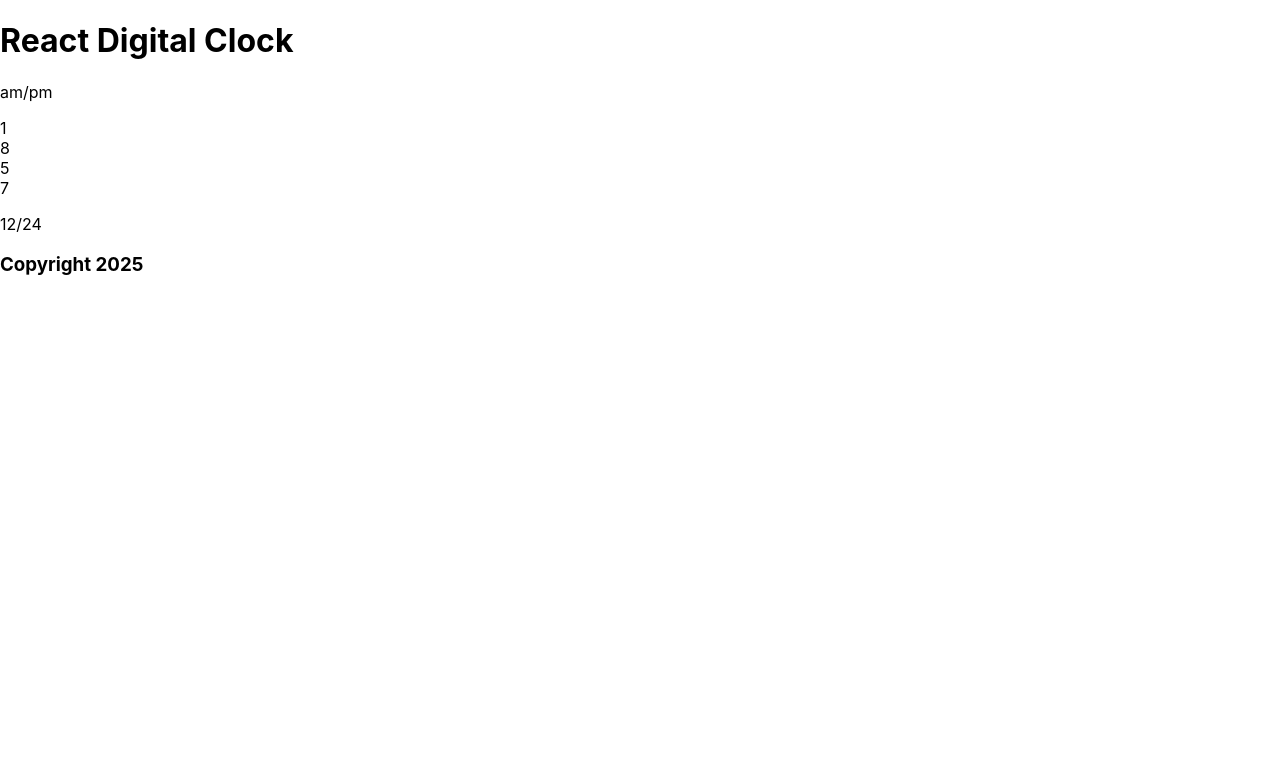
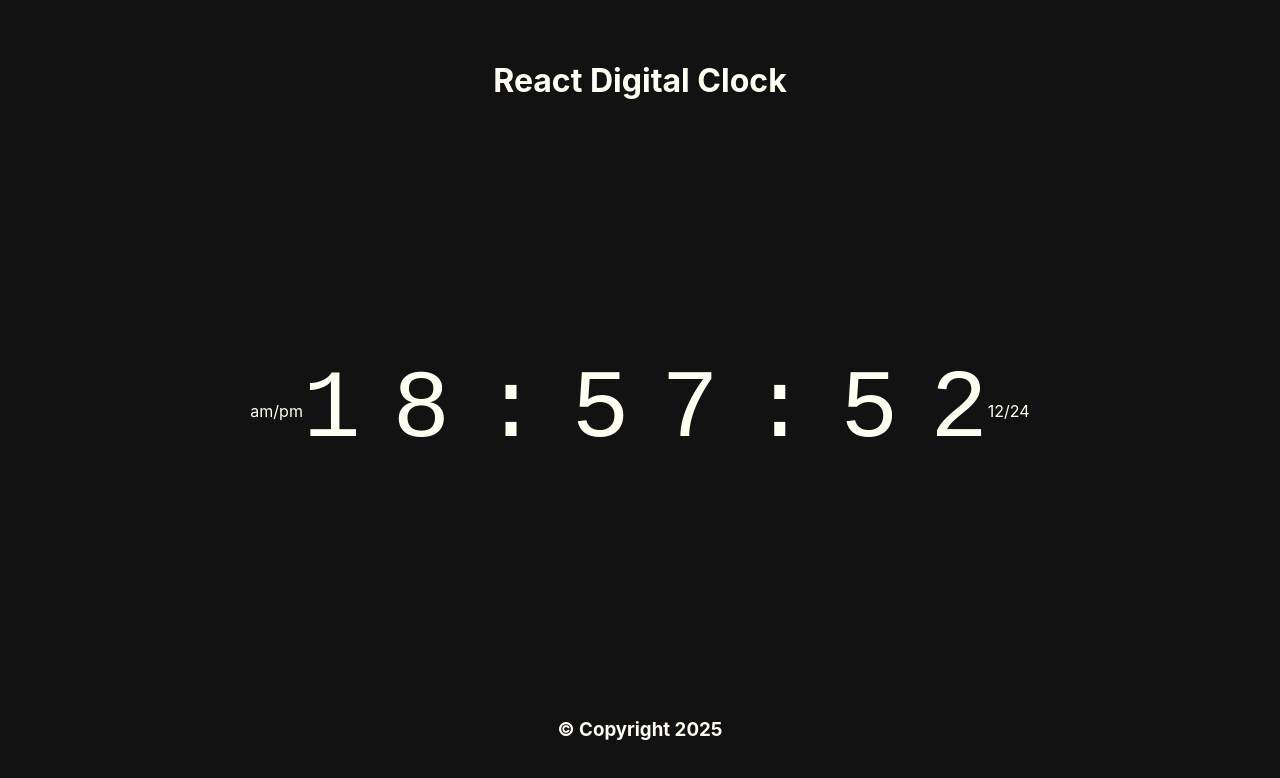
Before and after one commit to jgoto/react-digital-clock, a React (Create React App) app: page / in a window 1280 px wide. Shown: the top 778 px of the page. Built offline with nearby package versions, Linux system fonts and the light colour scheme.

Commit message:
First pass of CSS styling

```diff
--- a/src/App.css
+++ b/src/App.css
@@ -1,38 +1,22 @@
-.App {
+.app{
+  display: flex;
+  flex-direction: column;
+  height: 90vh;
+  width: 90vw;
+}
+
+.content{
+  flex: 1;
+  display: flex;
+  justify-content: center;
+  align-items: center;
+}
+
+
+header, footer{
+  flex-shrink: 0;
+  flex-direction: row;
+  justify-content: center;
+  align-items: center;
   text-align: center;
 }
-
-.App-logo {
-  height: 40vmin;
-  pointer-events: none;
-}
-
-@media (prefers-reduced-motion: no-preference) {
-  .App-logo {
-    animation: App-logo-spin infinite 20s linear;
-  }
-}
-
-.App-header {
-  background-color: #282c34;
-  min-height: 100vh;
-  display: flex;
-  flex-direction: column;
-  align-items: center;
-  justify-content: center;
-  font-size: calc(10px + 2vmin);
-  color: white;
-}
-
-.App-link {
-  color: #61dafb;
-}
-
-@keyframes App-logo-spin {
-  from {
-    transform: rotate(0deg);
-  }
-  to {
-    transform: rotate(360deg);
-  }
-}
--- a/src/App.js
+++ b/src/App.js
@@ -5,11 +5,11 @@ import Content from './components/Content';
 
 function App() {
   return (
-    <>
+    <div className="app">
       <Header />
       <Content />
       <Footer />
-    </>
+    </div>
   );
 }
 
--- a/src/components/Content.jsx
+++ b/src/components/Content.jsx
@@ -1,13 +1,15 @@
 import { useState } from "react";
 import AmPmSelect from "./AmPmSelect";
+import TimeModeSelect from "./TimeModeSelect";
 import Display from "./Display";
 
 function Content(){
     return (
-        <>
+        <div className="content">
             <AmPmSelect />
             <Display />
-        </>
+            <TimeModeSelect />
+        </div>
     )
 }
 
--- a/src/components/DigitTile.jsx
+++ b/src/components/DigitTile.jsx
@@ -1,8 +1,9 @@
 import { useState } from "react";
+import styles from './DigitTile.module.css';
 
 function DigitTile({digit}){
     return (
-        <div>
+        <div className={styles.digitTile}>
             {digit}
         </div>
     )
--- /dev/null
+++ b/src/components/DigitTile.module.css
@@ -0,0 +1,4 @@
+.digitTile{
+    font-size: 6rem;
+    font-family: 'Courier New', Courier, monospace;
+}
--- a/src/components/Display.jsx
+++ b/src/components/Display.jsx
@@ -1,11 +1,13 @@
 import { useState, useEffect } from "react";
 import DigitTile from "./DigitTile";
+import styles from "./Display.module.css";
 
 function Display(){
     const [date, setTime] = useState(new Date())
     const hours = String(date.getHours()).padStart(2,0);
     const minutes = String(date.getMinutes()).padStart(2,0);
-    const digitValues = (hours+minutes).split("");
+    const seconds = String(date.getSeconds()).padStart(2,0);
+    const digitValues = (hours+":"+minutes+":"+seconds).split("");
 
     useEffect(()=>{
         const intervalId = setInterval(()=>{
@@ -15,9 +17,9 @@ function Display(){
     },[]);
 
     return (
-        <>
-            { digitValues.map((digit,index)=><DigitTile key={index} digit={digit} /> )}
-        </>
+        <div className={styles.clockDisplay}>
+            { digitValues.map((digit,index)=><DigitTile key={index} digit={digit} className="digit" /> )}
+        </div>
     )
 }
 
--- /dev/null
+++ b/src/components/Display.module.css
@@ -0,0 +1,4 @@
+.clockDisplay {
+    display: flex;
+    gap: 2rem;
+}
--- a/src/components/Footer.jsx
+++ b/src/components/Footer.jsx
@@ -1,12 +1,10 @@
 import { useState } from 'react';
-import TimeModeSelect from './TimeModeSelect'
 
 function Footer(){
     return (
-        <>
-            <TimeModeSelect />
-            <h3>Copyright 2025</h3>
-        </>
+        <footer>
+            <h3>© Copyright 2025</h3>
+        </footer>
     )
 }
 
--- a/src/components/Header.jsx
+++ b/src/components/Header.jsx
@@ -2,9 +2,9 @@ import { useState } from "react";
 
 function Header(){
     return (
-        <>
+        <header>
             <h1>React Digital Clock</h1>
-        </>
+        </header>
     )
 }
 
--- a/src/index.css
+++ b/src/index.css
@@ -1,13 +1,25 @@
 body {
-  margin: 0;
   font-family: -apple-system, BlinkMacSystemFont, 'Segoe UI', 'Roboto', 'Oxygen',
     'Ubuntu', 'Cantarell', 'Fira Sans', 'Droid Sans', 'Helvetica Neue',
     sans-serif;
   -webkit-font-smoothing: antialiased;
   -moz-osx-font-smoothing: grayscale;
+  color: #FFFFF2;
+  background-color: #121212;
 }
 
 code {
   font-family: source-code-pro, Menlo, Monaco, Consolas, 'Courier New',
     monospace;
 }
+
+html, body{
+  display: flex;
+  align-items: center;
+  justify-content: center;
+  height: 100%;
+  width: 100%;
+  margin: 0;
+  padding: 0;
+  overflow: hidden;
+}
```
